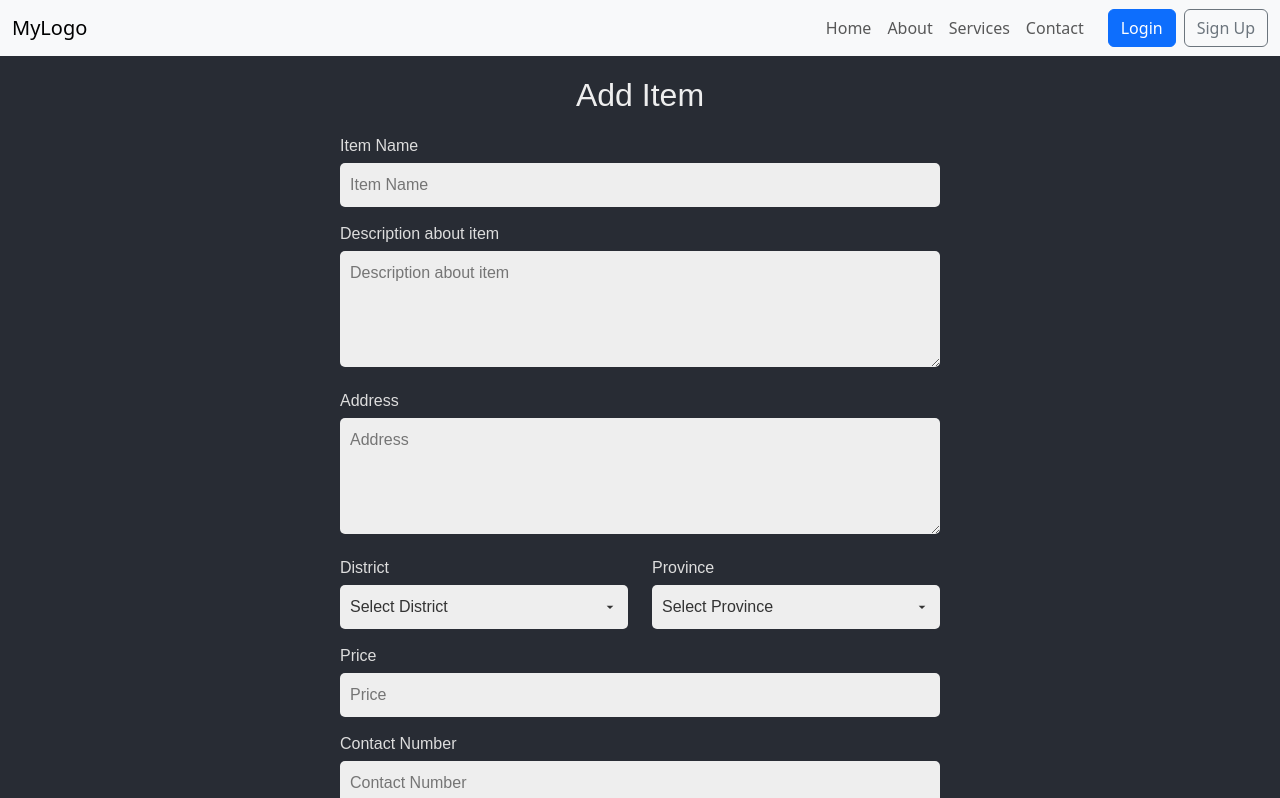
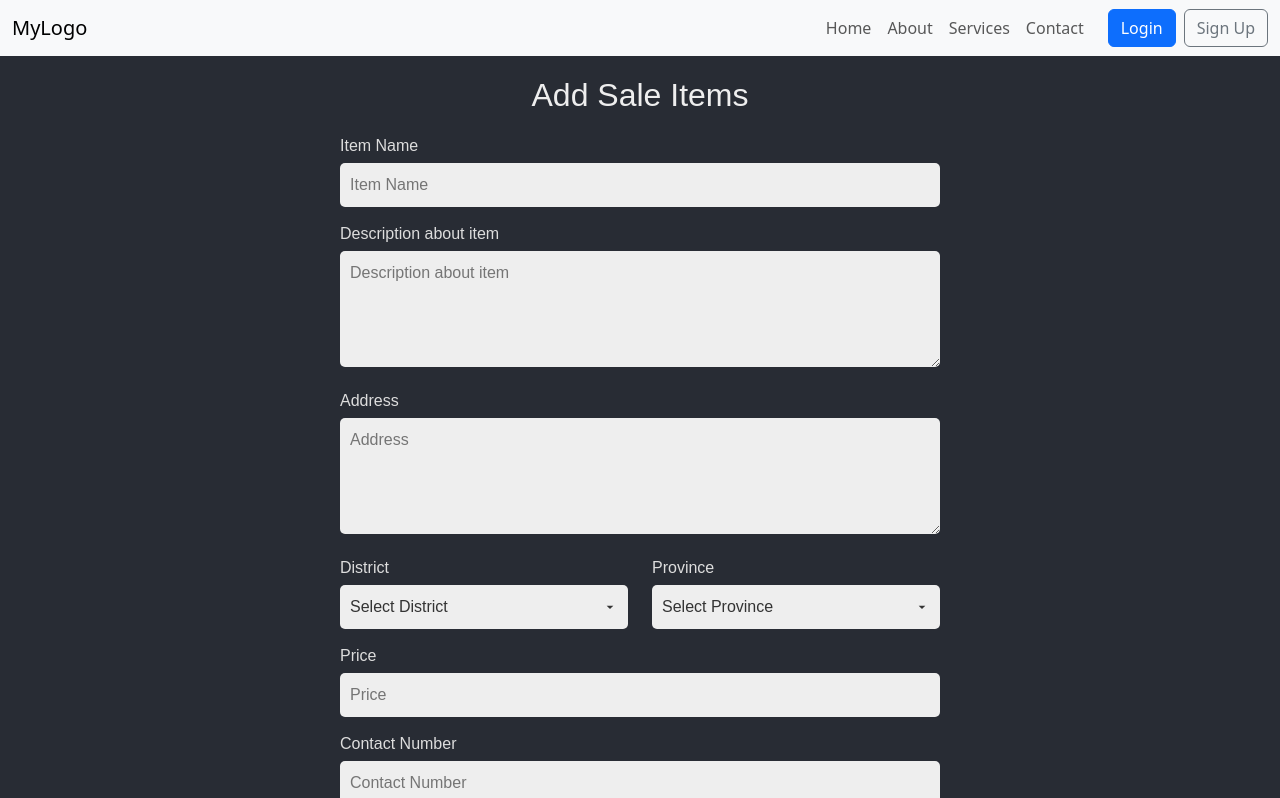
Before and after one commit to Avish-Madushanka/N-Aluminium, a React (Vite) app: page /SaleForm in a window 1280 px wide. Shown: the top 798 px of the page. Built offline with nearby package versions, Linux system fonts and the light colour scheme.

Commit message:
Update Sale Form

```diff
--- a/src/Components/SaleForm/SaleForm.jsx
+++ b/src/Components/SaleForm/SaleForm.jsx
@@ -29,7 +29,7 @@ function SaleForm() {
 
   return (
     <div className="item-form-container">
-      <h2 className="form-title">Add Item</h2>
+      <h2 className="form-title">Add Sale Items</h2>
 
       <div className="form-group">
         <label htmlFor="itemName">Item Name</label>
```
